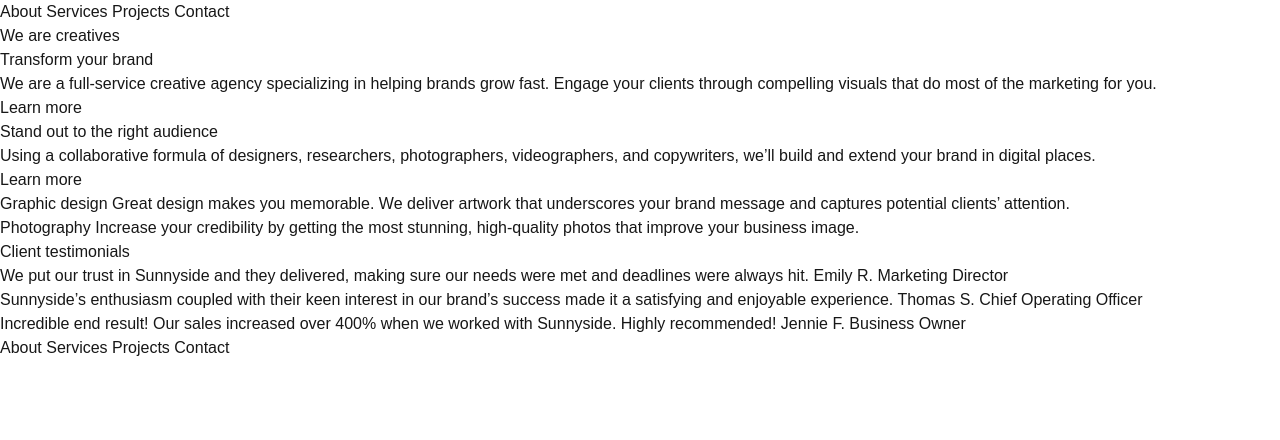
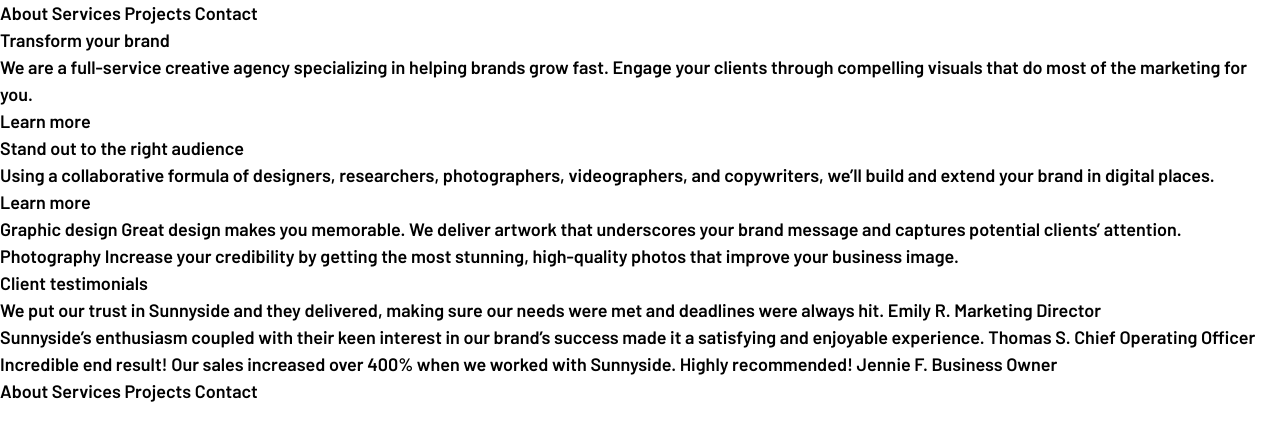
Before and after one commit to lilKriT/fem-agency-landing-page, a Next.js app: page / in a window 1280 px wide. Shown: the top 440 px of the page. Built offline with nearby package versions, Linux system fonts and the light colour scheme.

Commit message:
Did some work.

```diff
--- a/app/globals.css
+++ b/app/globals.css
@@ -1,18 +1,19 @@
 @import "tailwindcss";
 
 :root {
-  --background: #ffffff;
-  --foreground: #171717;
 }
 
 @theme inline {
-  --color-background: var(--background);
+  /* --color-background: var(--background);
   --color-foreground: var(--foreground);
   --font-sans: var(--font-geist-sans);
-  --font-mono: var(--font-geist-mono);
+  --font-mono: var(--font-geist-mono); */
 
   /* Font size 18px */
   --text-base: 1.125rem;
+
+  --font-sans: var(--font-barlow);
+  --font-serif: var(--font-fraunces);
 
   /* Primary colors */
   --color-red-400: hsl(7, 99%, 70%);
@@ -31,15 +32,22 @@
   --grey-400: hsl(210, 4%, 67%);
 }
 
-@media (prefers-color-scheme: dark) {
-  :root {
-    --background: #0a0a0a;
-    --foreground: #ededed;
-  }
+* {
+  /* @apply outline outline-red-500; */
 }
 
 body {
   background: var(--background);
   color: var(--foreground);
-  font-family: Arial, Helvetica, sans-serif;
+  font-family: var(--font-barlow), Arial, Helvetica, sans-serif;
+  font-size: var(--text-base);
 }
+
+h1,
+h2,
+h3,
+h4,
+h5,
+h6 {
+  font-family: var(--font-fraunces), Arial, Helvetica, sans-serif;
+}
--- a/app/layout.tsx
+++ b/app/layout.tsx
@@ -27,7 +27,7 @@
   return (
     <html lang="en">
       <body className={`${barlow.variable} ${fraunces.variable} antialiased`}>
-        {children}
+        <main>{children}</main>
       </body>
     </html>
   );
--- a/app/page.tsx
+++ b/app/page.tsx
@@ -1,11 +1,13 @@
 import Image from "next/image";
+import Hero from "./sections/Hero";
+import Features from "./sections/Features";
 
 export default function Home() {
   return (
     <div className="">
+      {/* <Hero /> */}
+      <Features />
       <p>About Services Projects Contact</p>
-
-      <p>We are creatives</p>
 
       <p>Transform your brand</p>
 
--- /dev/null
+++ b/app/sections/Features.tsx
@@ -0,0 +1,18 @@
+import Image from "next/image";
+
+const Features = () => {
+  return (
+    <section>
+      <div>
+        {/* Egg */}
+        {/* <Image src={""}/> */}
+        {/* Transform */}
+        {/* Cup */}
+        {/* <Image /> */}
+        {/* Stand out */}
+      </div>
+    </section>
+  );
+};
+
+export default Features;
--- /dev/null
+++ b/app/sections/Footer.tsx
@@ -0,0 +1,5 @@
+const Footer = () => {
+  return <div>Footer</div>;
+};
+
+export default Footer;
--- /dev/null
+++ b/app/sections/Gallery.tsx
@@ -0,0 +1,5 @@
+const Gallery = () => {
+  return <div>Gallery</div>;
+};
+
+export default Gallery;
--- /dev/null
+++ b/app/sections/Header.tsx
@@ -0,0 +1,5 @@
+const Header = () => {
+  return <div>Header</div>;
+};
+
+export default Header;
--- /dev/null
+++ b/app/sections/Hero.tsx
@@ -0,0 +1,19 @@
+import Image from "next/image";
+
+const Hero = () => {
+  return (
+    <section className="min-h-dvh flex justify-center items-center bg-[url('/desktop/image-header.jpg')] bg-cover bg-bottom">
+      <div className="grid grid-rows-3 gap-16 justify-items-center items-center">
+        <h1 className="text-[7rem] text-white">We are creatives</h1>
+        <Image
+          src={"/icon-arrow-down.svg"}
+          alt="Look down"
+          width={36}
+          height={114}
+        />
+      </div>
+    </section>
+  );
+};
+
+export default Hero;
--- /dev/null
+++ b/app/sections/Testimonials.tsx
@@ -0,0 +1,7 @@
+import React from "react";
+
+const Testimonials = () => {
+  return <div>Testimonials</div>;
+};
+
+export default Testimonials;
```
